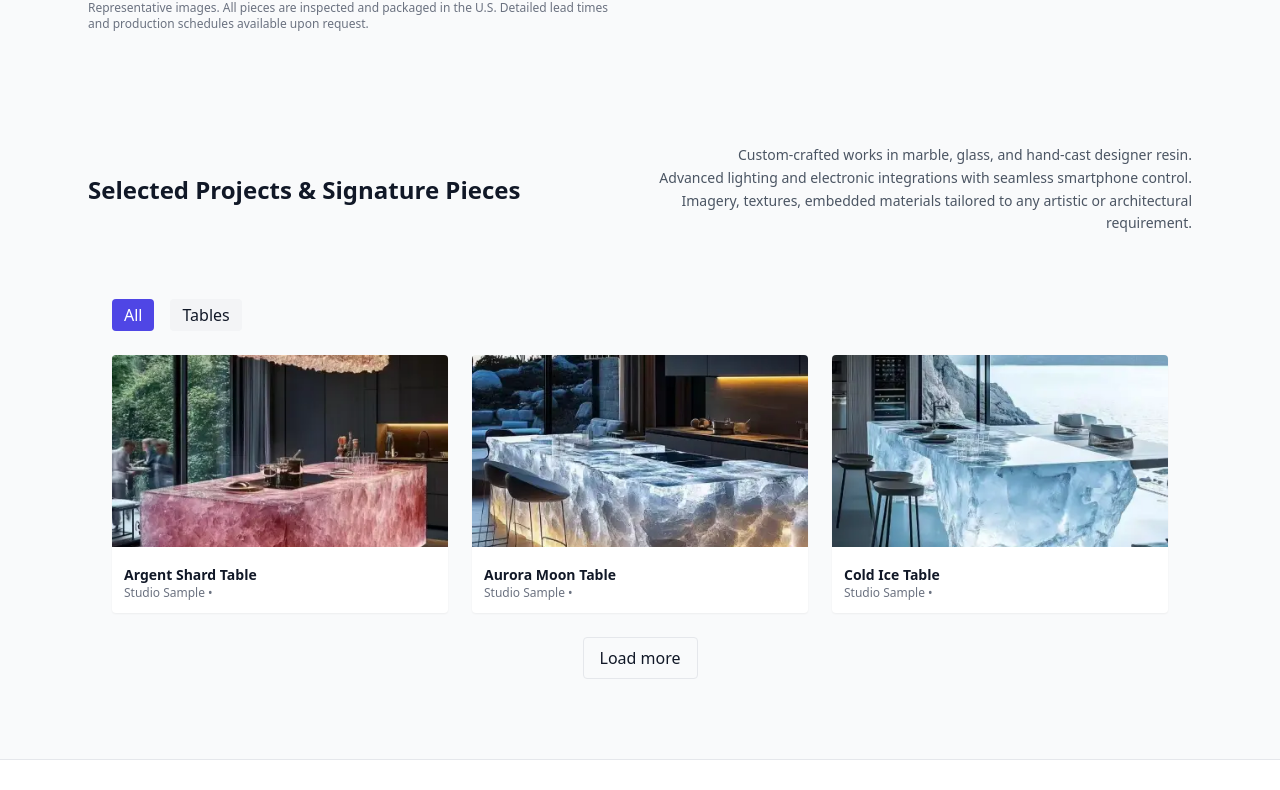
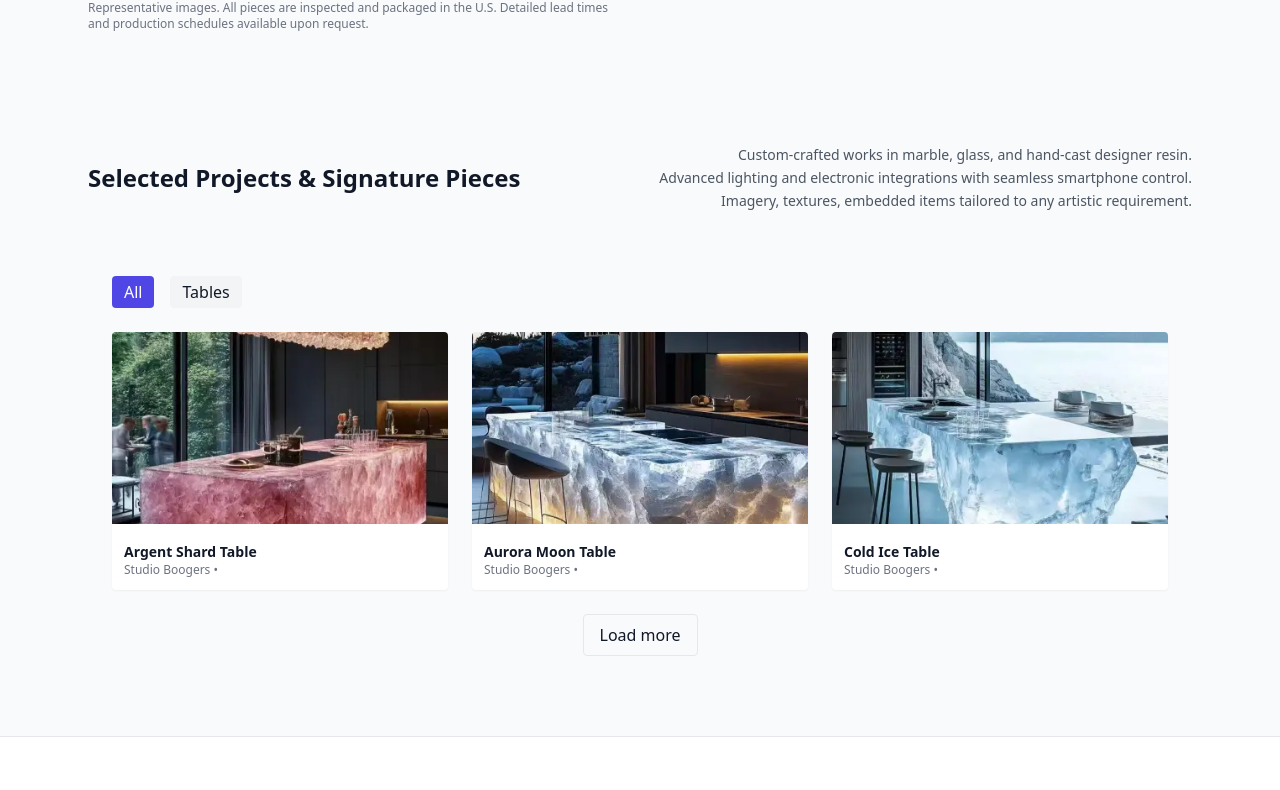
Before and after one commit to Smedly/luxeglass, a React (Vite) app: page / in a window 1280 px wide. Shown: the part 702-1492 px from the top of the page. Built offline with nearby package versions, Linux system fonts and the light colour scheme.

Commit message:
Cloudflare build settings update

```diff
--- a/src/Gallery.jsx
+++ b/src/Gallery.jsx
@@ -15,7 +15,7 @@ function Thumb({ img, onOpen }) {
       </button>
       <div className="p-3 text-sm">
         <div className="font-semibold">{img.title}</div>
-        <div className="text-xs text-gray-500">{img.project || 'Studio Sample'} • {img.location || ''}</div>
+        <div className="text-xs text-gray-500">{img.project || 'Studio Boogers'} • {img.location || ''}</div>
       </div>
     </article>
   )
--- a/src/GlassProductsSite.jsx
+++ b/src/GlassProductsSite.jsx
@@ -104,7 +104,7 @@ export default function GlassProductsSite() {
             <div className="text-sm text-gray-600 max-w-xl md:text-right leading-relaxed">
               Custom‑crafted works in marble, glass, and hand‑cast designer resin.<br/>
               Advanced lighting and electronic integrations with seamless smartphone control.<br/>
-              Imagery, textures, embedded materials tailored to any artistic or architectural requirement.
+              Imagery, textures, embedded items tailored to any artistic requirement.
             </div>
           </div>
 
```
